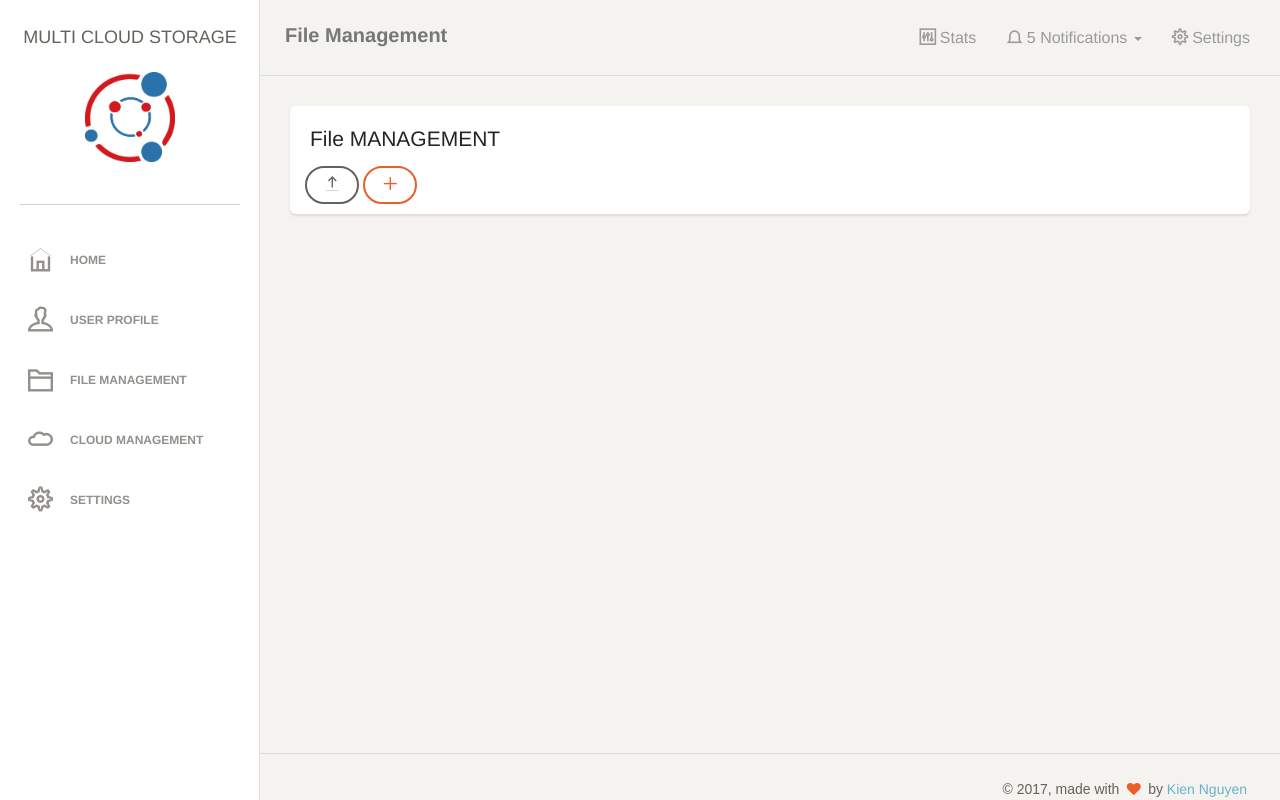
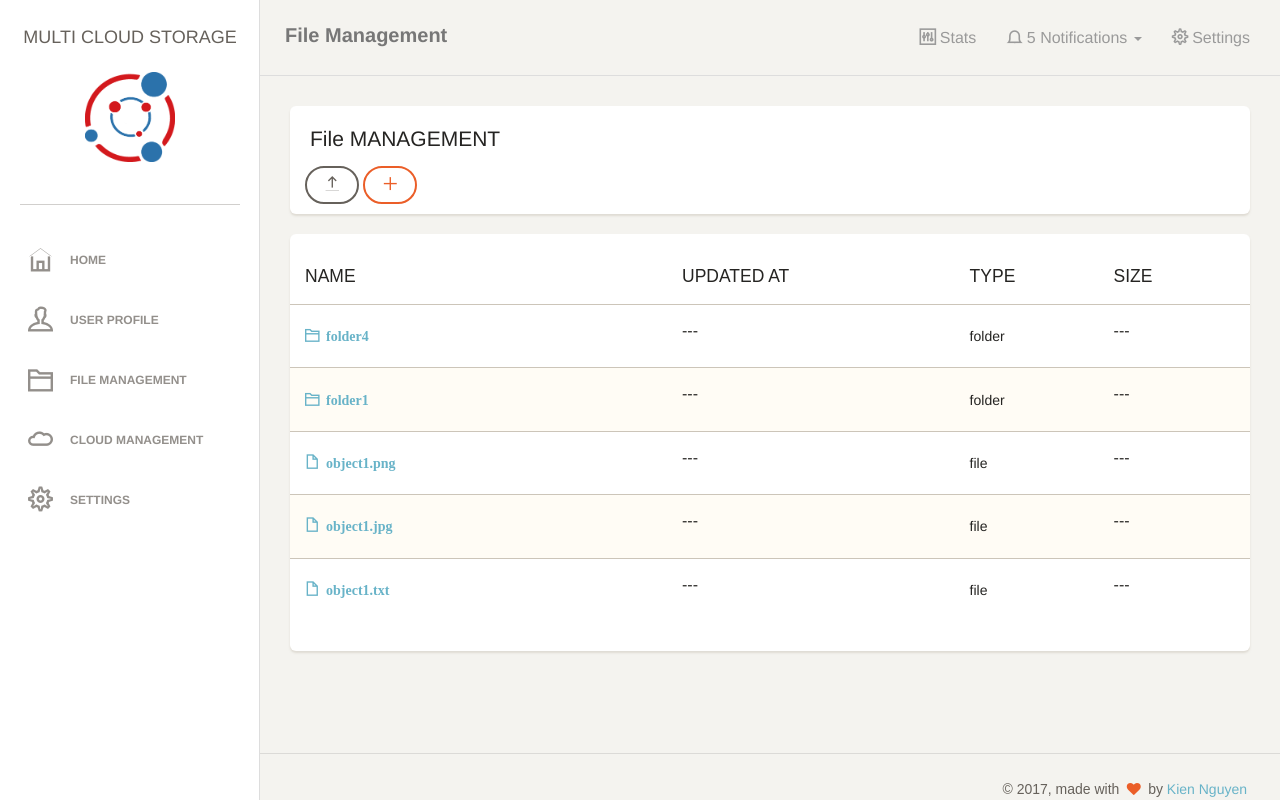
Before and after one commit to ntk148v/MCS, a Django app: page /files/ in a window 1280 px wide. Run offline with Django 3.2, Linux system fonts and the light colour scheme; some libraries are stand-ins or nearby versions; some web fonts are replaced.

Commit message:
Load folder from JSON

```diff
--- /dev/null
+++ b/fake_data.json
@@ -0,0 +1 @@
+{"path": "/rfolder", "type": "folder", "name": "rfolder", "children": [{"path": "/rfolder/object1.png", "type": "file", "name": "object1.png"}, {"path": "/rfolder/object1.jpg", "type": "file", "name": "object1.jpg"}, {"path": "/rfolder/folder4", "type": "folder", "name": "folder4", "children": [{"path": "/rfolder/folder4/object4.docx", "type": "file", "name": "object4.docx"}, {"path": "/rfolder/folder4/object4.doc", "type": "file", "name": "object4.doc"}]}, {"path": "/rfolder/folder1", "type": "folder", "name": "folder1", "children": [{"path": "/rfolder/folder1/folder2", "type": "folder", "name": "folder2", "children": [{"path": "/rfolder/folder1/folder2//object3.py", "type": "file", "name": "object3.py"}]}, {"path": "/rfolder/folder1/object2.txt", "type": "file", "name": "object2.txt"}, {"path": "/rfolder/folder1/object2.jpg", "type": "file", "name": "object2.jpg"}]}, {"path": "/rfolder/object1.txt", "type": "file", "name": "object1.txt"}]}
--- /dev/null
+++ b/mcs/apps/dashboard/fake_data.json
@@ -0,0 +1 @@
+{"path": "/rfolder", "type": "folder", "name": "rfolder", "children": [{"path": "/rfolder/object1.png", "type": "file", "name": "object1.png"}, {"path": "/rfolder/object1.jpg", "type": "file", "name": "object1.jpg"}, {"path": "/rfolder/folder4", "type": "folder", "name": "folder4", "children": [{"path": "/rfolder/folder4/object4.docx", "type": "file", "name": "object4.docx"}, {"path": "/rfolder/folder4/object4.doc", "type": "file", "name": "object4.doc"}]}, {"path": "/rfolder/folder1", "type": "folder", "name": "folder1", "children": [{"path": "/rfolder/folder1/folder2", "type": "folder", "name": "folder2", "children": [{"path": "/rfolder/folder1/folder2//object3.py", "type": "file", "name": "object3.py"}]}, {"path": "/rfolder/folder1/object2.txt", "type": "file", "name": "object2.txt"}, {"path": "/rfolder/folder1/object2.jpg", "type": "file", "name": "object2.jpg"}]}, {"path": "/rfolder/object1.txt", "type": "file", "name": "object1.txt"}]}
--- a/mcs/apps/dashboard/static/assets/js/custom.js
+++ b/mcs/apps/dashboard/static/assets/js/custom.js
@@ -43,6 +43,10 @@ $(function() {
     $(".js-file-upload").click(loadForm);
     $("#modal").on("submit", ".js-file-upload-form", saveForm);
 
+    // Create folder
+    $(".js-folder-create").click(loadForm);
+    $("#modal").on("submit", ".js-folder-create-form", saveForm);
+
     // // Update
     // $("#book-table").on("click", ".js-update", loadForm);
     // $("#modal").on("submit", ".js-update-form", saveForm);
--- a/mcs/apps/dashboard/templates/dashboard/files.html
+++ b/mcs/apps/dashboard/templates/dashboard/files.html
@@ -20,13 +20,69 @@
             	<button type="button" class="btn btn-default js-file-upload" data-url="{% url 'file_upload' %}">
             		<i class="ti-upload"></i>
             	</button>
-                <button type="button" class="btn btn-danger">
+                <button type="button" class="btn btn-danger js-folder-create" data-url="{% url 'folder_create' %}">
                     <i class="ti-plus"></i>
                 </button>
             </div>
     	</div>
     </div>
 </div>
+
+<div class="row">
+    <div class="col-md-12">
+        <div class="card">
+            <div class="content table-responsive table-full-width">
+                <table class="table table-striped">
+                    <thead>
+                        <th>NAME</th>
+                        <th>UPDATED AT</th>
+                        <th>TYPE</th>
+                        <th>SIZE</th>
+                    </thead>
+                    <tbody>
+                        {% for file in files.children %}
+                        {% if file.type == 'folder' %}
+                        <tr>
+                            <td>
+                                <a>
+                                   <span>
+                                       <a href="{% url 'files' %}?path={{ file.path }}">
+                                           <i class="ti-folder"><h7>  {{ file.name }}</h7></i>
+                                       </a>
+                                   </span>
+                                </a>
+                            </td>
+                            <td><p>---</p></td>
+                            <td><h7>{{ file.type }}</h7></td>
+                            <td><p>---</p></td>
+                        </tr>
+                        {% endif %}
+                        {% endfor %}
+                        {% for file in files.children %}
+                        {% if file.type == 'file' %}
+                        <tr>
+                            <td width="40%">
+                                <a>
+                                   <span>
+                                       <a href="#">
+                                           <i class="ti-file"><h7>  {{ file.name }}</h7></i>
+                                       </a>
+                                   </span>
+                                </a>
+                            </td>
+                            <td><p>---</p></td>
+                            <td><h7>{{ file.type }}</h7></td>
+                            <td><p>---</p></td>
+                        </tr>
+                        {% endif %}
+                        {% endfor %}
+                    </tbody>
+                </table>
+            </div>
+        </div>
+    </div>
+</div>
+
 <!-- Show/Hide Modal popup -->
 <div class="modal fade" id="modal-file">
     <div class="modal-dialog">
--- a/mcs/apps/dashboard/urls.py
+++ b/mcs/apps/dashboard/urls.py
@@ -11,10 +11,12 @@ urlpatterns = [
         TemplateView.as_view(template_name='dashboard/clouds.html'),
         name='clouds'),
     url(r'^files/$',
-        TemplateView.as_view(template_name='dashboard/files.html'),
+        views.list_files,
         name='files'),
     url(r'^files/upload/$',
-        views.file_upload, name='file_upload'),
+        views.upload_file, name='file_upload'),
+    url(r'^files/create/$',
+        views.create_folder, name='folder_create'),
     url(r'^settings/$',
         TemplateView.as_view(template_name='dashboard/settings.html'),
         name='settings'),
--- /dev/null
+++ b/mcs/apps/dashboard/utils.py
@@ -0,0 +1,28 @@
+def handle_uploaded_file(file):
+    #
+    # TODO:
+    # choose CloudNode by Chord
+    # cloud_node = models.CloudNode.objects.get(identifier=tmp)
+    # _provider = calplus_provider.Provider(cloud_node.type,
+    #                                      cloud_node.config)
+    # _client = Client(version='1.0.0',
+    #                  resource='object_storage',
+    #                  provider=_provider)
+    # _client.upload_object('files_container',
+    #                       file['data'].name,
+    #                       file['data'].content,)
+    #
+    pass
+
+
+def get_folder_by_path(jsondata, path, result):
+    """Get folder data from json data, with given path"""
+    if isinstance(jsondata, dict):
+        if jsondata['path'] == path.strip():
+            result.append(jsondata)
+        else:
+            if jsondata['type'] == 'folder':
+                get_folder_by_path(jsondata['children'], path, result)
+    elif isinstance(jsondata, list):
+        for item in jsondata:
+            get_folder_by_path(item, path, result)
--- a/mcs/apps/dashboard/views.py
+++ b/mcs/apps/dashboard/views.py
@@ -1,12 +1,16 @@
+import json
+
 from django.http import JsonResponse
-from django.shortcuts import redirect
+from django.shortcuts import redirect, render
 from django.template.loader import render_to_string
 
 # from calplus import provider as calplus_provider
 # from calplus.client import Client
 
 from dashboard import forms
-# from mcs.apps.dashboard import models
+from dashboard import utils
+
+# from dashboard import models
 
 
 def save_file_form(request, form, template_name):
@@ -24,28 +28,35 @@ def save_file_form(request, form, template_name):
     return JsonResponse(data)
 
 
-def handle_uploaded_file(file):
-    #
-    # TODO:
-    # choose CloudNode by Chord
-    # cloud_node = models.CloudNode.objects.get(identifier=tmp)
-    # _provider = calplus_provider.Provider(cloud_node.type,
-    #                                      cloud_node.config)
-    # _client = Client(version='1.0.0',
-    #                  resource='object_storage',
-    #                  provider=_provider)
-    # _client.upload_object('files_container',
-    #                       file['data'].name,
-    #                       file['data'].content,)
-    #
-    pass
+def list_files(request):
+    if request.GET.get('path'):
+        _path = request.GET.get('path')
+    else:
+        _path = '/rfolder'
+    # Get data from json
+    with open('fake_data.json') as json_data:
+        _fdata = json.load(json_data)
+    # Init cdata as empty list
+    files = []
+    utils.get_folder_by_path(_fdata, _path, files)
+    return render(request, 'dashboard/files.html',
+                  {'files': files[0]})
 
 
-def file_upload(request):
+def create_folder(request):
+    if request.method == 'POST':
+        form = forms.CreateFolder(request.POST)
+    else:
+        form = forms.CreateFolder()
+    return save_file_form(request, form,
+                          'dashboard/include/partial_folder_create.html')
+
+
+def upload_file(request):
     if request.method == 'POST':
         form = forms.UploadObjectData(request.POST, request.FILES)
         form.save()
-        handle_uploaded_file(request.FILES['data'])
+        utils.handle_uploaded_file(request.FILES['data'])
         return redirect('files')
     else:
         form = forms.UploadObjectData()
```
Also changed, not shown: fake_data.py (added, +85 -0 lines), mcs/apps/dashboard/forms.py (+10 -0 lines), mcs/apps/dashboard/templates/dashboard/include/partial_folder_create.html (added, +17 -0 lines).
